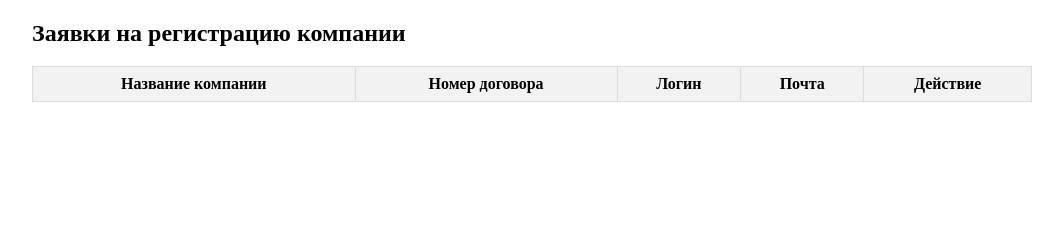
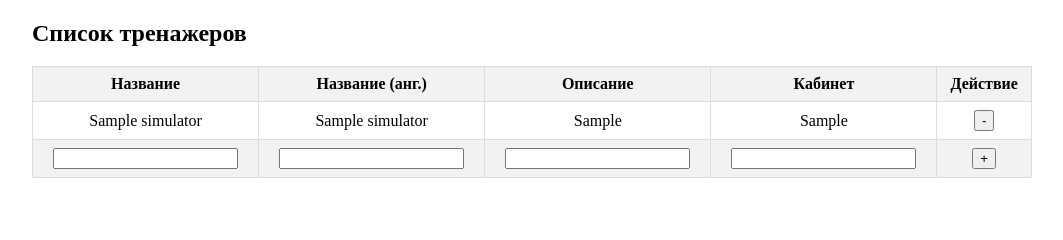
Before and after one commit to Vladosok96/UIGATimetable, a Flask app: page /admin_panel/ in a window 1280 px wide. Shown: the part 232-472 px from the top of the page, without its empty margins (108-1171 px from the left). Run offline with Flask 3, Linux system fonts and the light colour scheme; tables that the repository leaves empty hold one stand-in row (values such as "Sample post"); lists and menus that the app fills with data are empty.

Commit message:
finished admin panel

```diff
--- a/main.py
+++ b/main.py
@@ -125,6 +125,36 @@ def auth():
 def logout():
     session.pop('id', None)
     return redirect('/auth')
+
+
+@app.route('/send_simulator/')
+def send_simulator():
+    if session.get('id') == None:
+        return redirect('/auth', 301)
+
+    user = Company.query.filter(Company.id == session.get('id')).first()
+    if user.admin == 0:
+        return {'error': True, 'response': 'Недостаточно прав для данной операции'}
+
+    action = request.args.get('action')
+
+    if action == 'add':
+        name = request.args.get('name')
+        english_name = request.args.get('english_name')
+        caption = request.args.get('caption')
+        auditory = request.args.get('auditory')
+
+        simulators_count = FlightSimulator.query.filter(FlightSimulator.name == name).count()
+        if simulators_count > 0:
+            return {'error': True, 'response': 'Тренажер с таким именем уже существует'}
+
+        new_simulator = FlightSimulator(name=name, english_name=english_name, caption=caption, auditory=auditory)
+        db.session.add(new_simulator)
+        db.session.commit()
+
+        return {'error': False, 'response': 'Успешно добавлено'}
+    elif action == 'delete':
+        return {'error': False, 'response': 'Успешно удалено'}
 
 
 @app.route("/get_simulators_list/")
--- a/static/js/admin_panel.js
+++ b/static/js/admin_panel.js
@@ -149,5 +149,91 @@ function update_users() {
   });
 }
 
+
+function update_simulators() {
+  $.ajax({
+    url: '/get_simulators_list',
+    method: 'get',
+    dataType: 'json',
+    data: {},
+    success: function(data) {
+      let simulators_body = document.getElementById('simulators-body');
+      while (simulators_body.firstElementChild.id != 'simulators-form-row') {
+        simulators_body.removeChild(simulators_body.firstElementChild);
+      }
+
+      for (let i = 0; i < Object.keys(data).length; i++) {
+        simulator = data[Object.keys(data)[i]];
+        simulator_row = document.createElement('tr');
+        cell_name = document.createElement('td');
+        cell_english_name = document.createElement('td');
+        cell_caption = document.createElement('td');
+        cell_auditory = document.createElement('td');
+        cell_action = document.createElement('td');
+
+        cell_name.textContent = simulator.name;
+        cell_english_name.textContent = simulator.english_name;
+        cell_caption.textContent = simulator.caption;
+        cell_auditory.textContent = simulator.auditory;
+
+        simulator_row.appendChild(cell_name);
+        simulator_row.appendChild(cell_english_name);
+        simulator_row.appendChild(cell_caption);
+        simulator_row.appendChild(cell_auditory);
+
+        action_delete = document.createElement('button');
+
+        action_delete.textContent = '-';
+        action_delete.simulator_id = simulator.id;
+        action_delete.onclick = function(block) {
+          $.ajax({
+            url: '/send_simulator',
+            method: 'get',
+            dataType: 'json',
+            data: {'id': block.srcElement.simulator_id, 'action': 'delete'},
+            success: function(data) {
+              update_simulators();
+            }
+          });
+        }
+
+        cell_action.appendChild(action_delete);
+
+        simulator_row.appendChild(cell_action);
+
+        simulators_body.insertBefore(simulator_row, simulators_body.lastElementChild);
+      }
+    }
+  });
+}
+
+
 update_users();
 update_schedule();
+update_simulators();
+
+
+var simulators_form = document.getElementById("simulators-form");
+
+simulators_form.addEventListener("submit", async function(e) {
+  e.preventDefault();
+
+  values = e.srcElement;
+  name = values[0].value;
+  english_name = values[1].value;
+  caption = values[2].value;
+  auditory = values[3].value;
+
+  $.ajax({
+    url: '/send_simulator',
+    method: 'get',
+    dataType: 'json',
+    data: {'name': name, 'english_name': english_name, 'caption': caption, 'auditory': auditory, 'action': 'add'},
+    success: function(data) {
+      update_simulators();
+      if (data.error == true) {
+        alert(data.response)
+      }
+    }
+  });
+});
--- a/templates/admin_panel.html
+++ b/templates/admin_panel.html
@@ -98,20 +98,30 @@
             </table>
         </div>
     </div>
-    <h2>Заявки на регистрацию компании</h2>
+    <h2>Список тренажеров</h2>
     <div id="simulators-block">
         <div id="simulators-table-block">
             <table id="simulators-table">
                 <thead>
                     <tr>
-                        <th>Название компании</th>
-                        <th>Номер договора</th>
-                        <th>Логин</th>
-                        <th>Почта</th>
+                        <th>Название</th>
+                        <th>Название (анг.)</th>
+                        <th>Описание</th>
+                        <th>Кабинет</th>
                         <th>Действие</th>
                     </tr>
                 </thead>
-                <tbody id="simulators-body"></tbody>
+                <tbody id="simulators-body">
+                    <tr id="simulators-form-row">
+                        <form action="" id="simulators-form">
+                            <th><input type="text" name="name"></th>
+                            <th><input type="text" name="english_name"></th>
+                            <th><input type="text" name="caption"></th>
+                            <th><input type="text" name="auditory"></th>
+                            <th><input type="submit" value="+"></th>
+                        </form>
+                    </tr>
+                </tbody>
             </table>
         </div>
     </div>
--- a/templates/register_train.html
+++ b/templates/register_train.html
@@ -15,6 +15,10 @@
     }
 
     th {
+        background-color: #f2f2f2;
+    }
+
+    #selected_day {
         background-color: #f2f2f2;
     }
 
```
Also changed, not shown: static/js/calendar.js (+7 -1 lines).
